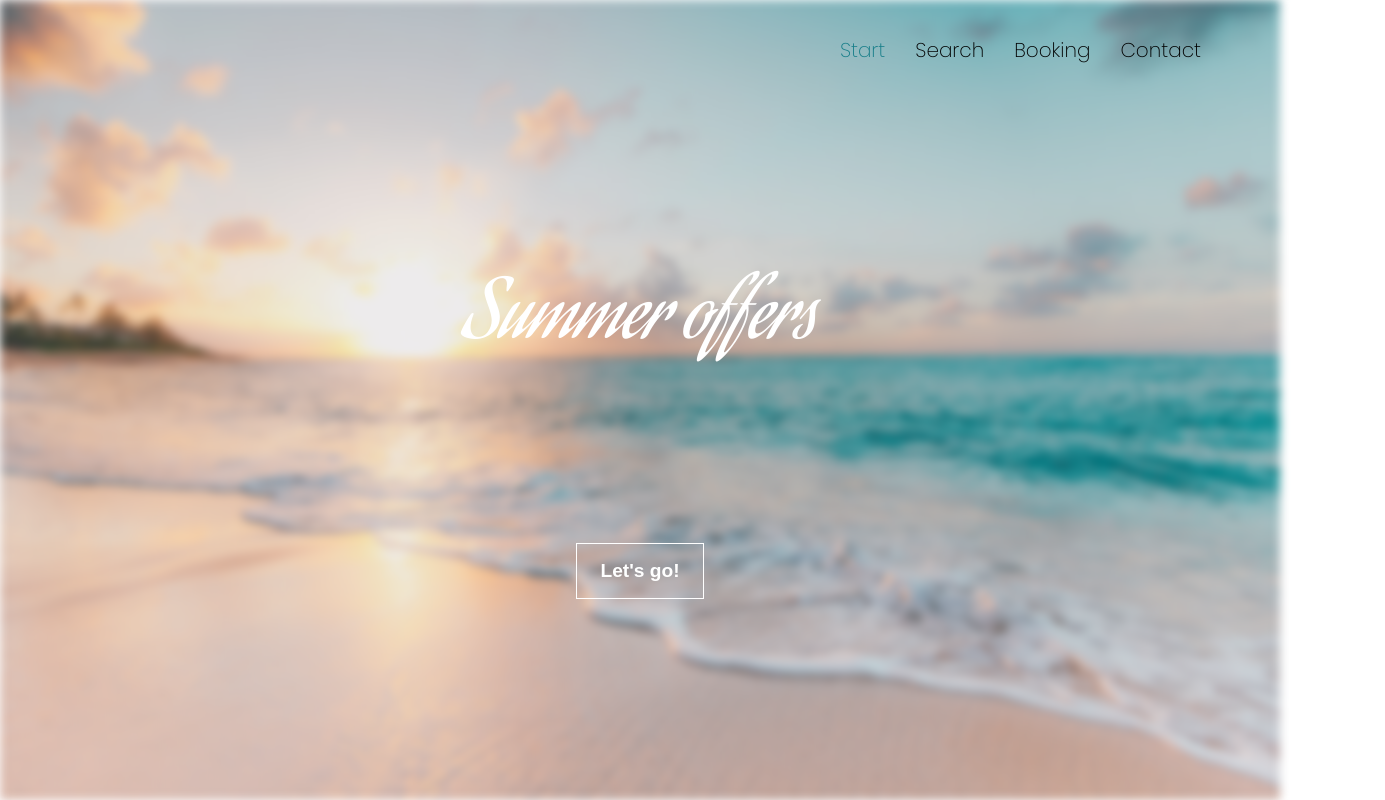
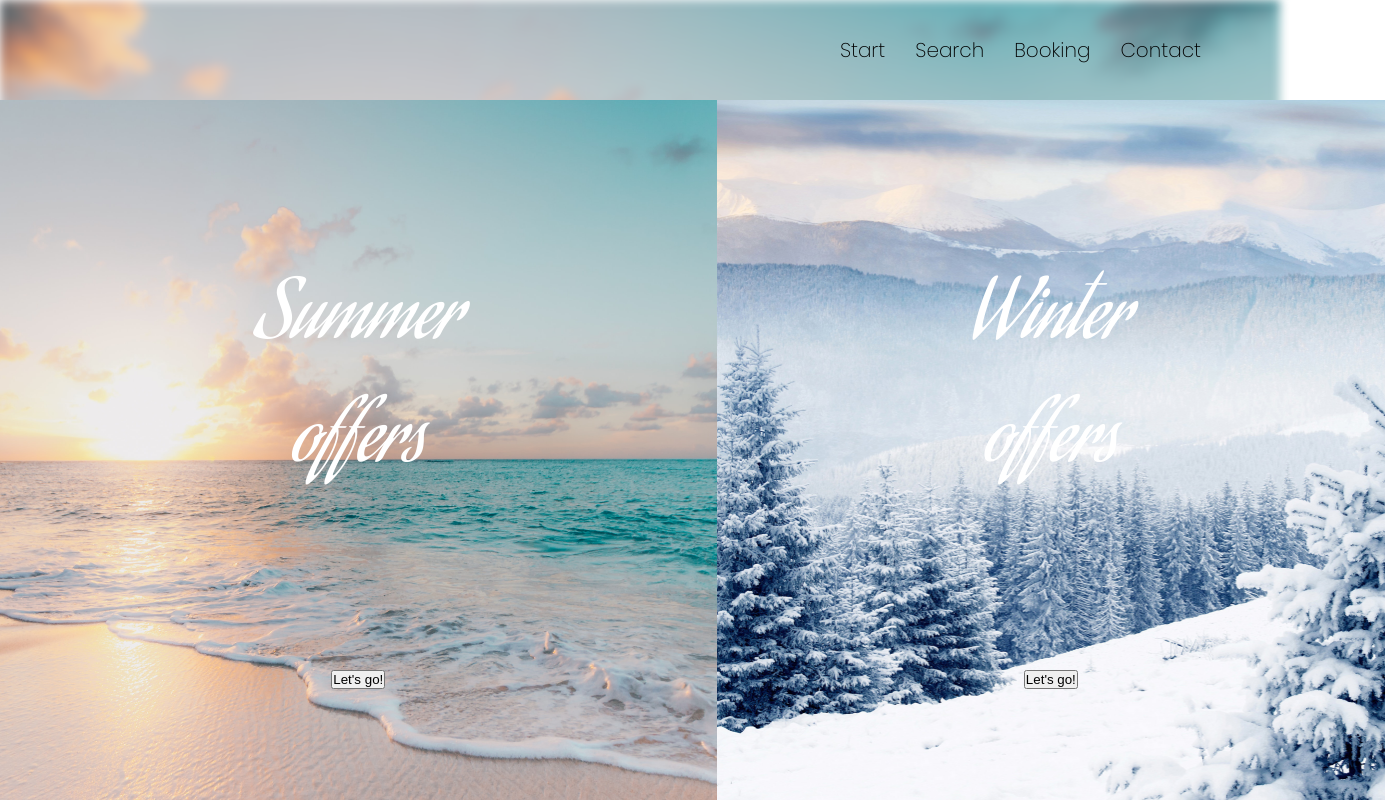
Before and after one commit to szkola-reacta/hackaton-team-f, a React (Create React App) app: page /home in a window 1280 px wide. Before the commit this address led to /dashboard. Shown: the top 800 px of the page, 1385 px wide, since content can reach past the window. Built offline with nearby package versions, Linux system fonts and the light colour scheme; data requests are answered from the project's data file.

Commit message:
commit init

```diff
--- a/src/App.css
+++ b/src/App.css
@@ -102,4 +102,19 @@
   font-family: "Aquafina";
   padding: 20vh 20vw;
 }
+.homeSelect {
+  display: grid;
+  grid-template-columns: 1fr 1fr;
+  width: 100%;
+}
+.homeSelect__box {
+  height: 100vh;
+  background-image: url("./assets/beach.jpg");
+  background-position: center;
+  background-repeat: no-repeat;
+  background-size: cover;
+}
+.homeSelect__box--winter {
+  background-image: url("./assets/winter.jpg");
+}
 /*# sourceMappingURL=App.css.map */
--- a/src/App.js
+++ b/src/App.js
@@ -13,6 +13,7 @@ import Contact from "./views/Contact";
 import Homepage from "./views/Homepage";
 import Booking from "./views/Booking";
 import OfferList from "./components/OfferList/OfferList";
+import HomeSelect from "./views/HomeSelect";
 
 class App extends Component {
   state = {
@@ -37,7 +38,7 @@ class App extends Component {
       // <Fade top>
       <div>
         <BrowserRouter>
-          <Redirect to="/dashboard" />
+          <Redirect to="/home" />
           <div className="App">
             <div className="background"></div>
             <header className="App-header">
@@ -63,6 +64,7 @@ class App extends Component {
                   path="/offer"
                   component={() => <OfferList data={data} />}
                 />
+                <Route path="/home" component={HomeSelect} />
                 <Route path="/contact" component={Contact} />
                 <Route path="/search" component={Search} />
                 <Route path="/booking" component={Booking} />
--- /dev/null
+++ b/src/views/HomeSelect.js
@@ -0,0 +1,25 @@
+import React from "react";
+
+import { NavLink } from 'react-router-dom';
+
+
+function HomeSelect() {
+  return (
+    <div className="homeSelect">
+      <div className="homeSelect__box">
+        <div className="pageTitle">Summer offers </div>
+        <NavLink to="/dashboard">
+          <button className="go">Let's go!</button>
+        </NavLink>
+      </div>
+      <div className="homeSelect__box homeSelect__box--winter">
+        <div className="pageTitle">Winter offers </div>
+        <NavLink to="/dashboard">
+          <button className="go">Let's go!</button>
+        </NavLink>
+      </div>
+    </div>
+  );
+}
+
+export default HomeSelect;
```
Also changed, not shown: src/assets/winter.jpg (added), 1 other file (tests, documents, lock files or other folders).
